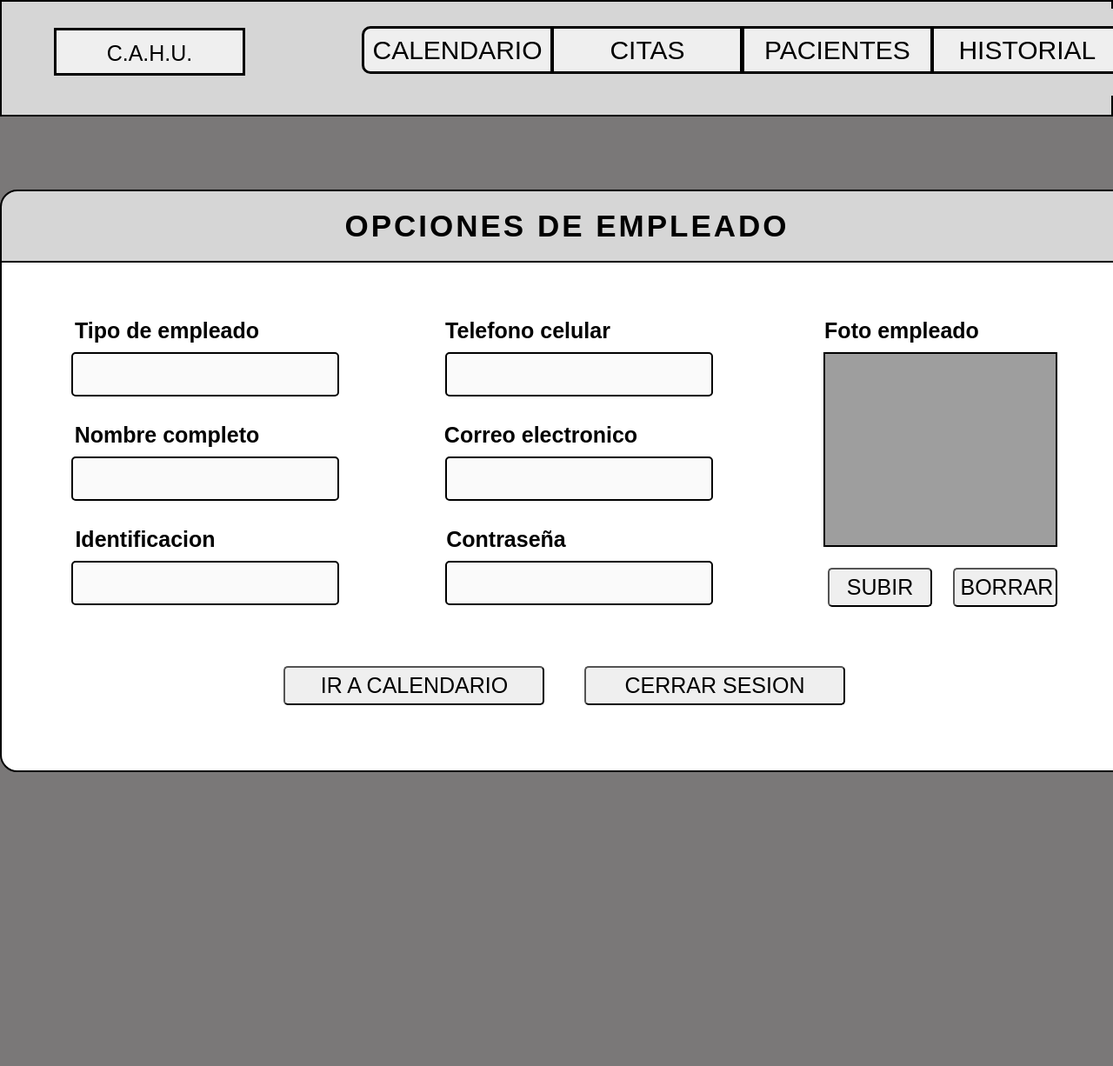
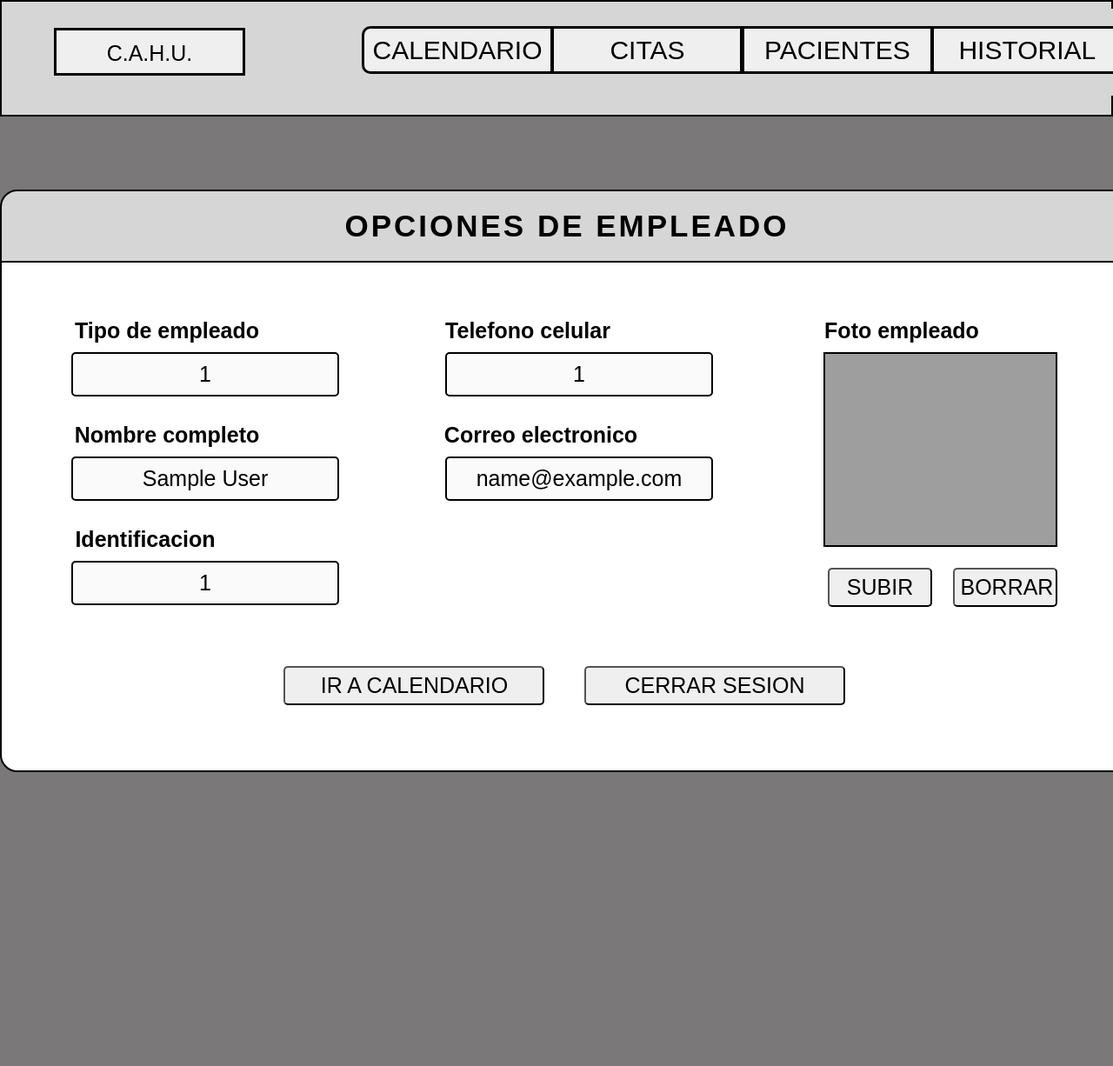
Before and after one commit to molxeuz/ControlDeAgendamiento_e_historialDeUsuario, a PHP site: page /index_usuario.php in a window 1280 px wide; the page is wider, and only the part inside the window is pictured. Shown: that part at 87% size. Run offline with PHP 8.4, Linux system fonts and the light colour scheme; the visitor is signed in with stand-in values (Sample User, id 1); data comes from the database, SQL or seed files in the repository; grey boxes are pictures that could not be loaded.

Commit message:
se agrego vista de empleado en interfaz de usuario

```diff
--- /dev/null
+++ b/controller/read.php
@@ -0,0 +1,14 @@
+<?php
+require_once "./conexion.php";
+
+class Consulta extends Conexion{
+    public function __construct(){
+        parent::__construct();
+    }
+//*********** Consulta usuarios **********//
+public function usuariomedico($iddoc){
+    $busqueda=$this->conexion_db->query("SELECT * FROM `usuariomedico` WHERE `idUsuarioSalud` = $iddoc");
+    $resultado=$busqueda->fetch_all(MYSQLI_ASSOC);
+    return $resultado;
+}
+}
--- a/exportar_historial.php
+++ b/exportar_historial.php
@@ -47,7 +47,6 @@
             array('Fecha de Nacimiento', $fila['fechanacimiento']),
             array('Genero', $fila['genero']),
             array('Direccion', $fila['direccion']),
-            array('Foto del paciente', $fila['imagen_paciente'])
         );
 
         foreach ($datos as $filaDatos) {
--- a/index_editar_paciente.php
+++ b/index_editar_paciente.php
@@ -101,10 +101,9 @@
                             <h3 class="enunciado_tipo">Tipo de identificacion</h3>
 
                             <select name="tipoidentificacion" class="respuesta_tipo" value="<?php echo $tipoidentificacion; ?>">
-                                <option value="NIP">NIP</option>
-                                <option value="NIT">NIT</option>
+                            <option value="CC">CC</option>
                                 <option value="TI">TI</option>
-                                <option value="PAP">PAP</option>
+                                <option value="CX">CX</option>
                             </select>
 
                         </section>
--- a/index_register.php
+++ b/index_register.php
@@ -57,8 +57,8 @@ require('controller/db.php');
                             <input type="text" class="enunciado_tipo" value="Tipo de empleado" disabled>
 
                             <select name="profesion" class="respuesta_tipo">
-                                <option value="doctor">Doctor</option>
-                                <option value="asistente">Asistente</option>
+                                <option value="Doctor">Doctor</option>
+                                <option value="Asistente">Asistente</option>
                             </select>
 
                        </section>
--- a/index_registro_paciente.php
+++ b/index_registro_paciente.php
@@ -56,10 +56,9 @@
                             <input type="text" class="enunciado_tipo" value="Tipo de identificacion" disabled>
 
                             <select name="tipoidentificacion" class="respuesta_tipo">
-                                <option value="NIP">NIP</option>
-                                <option value="NIT">NIT</option>
+                                <option value="CC">CC</option>
                                 <option value="TI">TI</option>
-                                <option value="PAP">PAP</option>
+                                <option value="CX">CX</option>
                             </select>
 
                         </section>
--- a/index_usuario.php
+++ b/index_usuario.php
@@ -1,3 +1,16 @@
+
+<?php
+
+    require_once ('./controller/read.php');
+
+    if (isset($_POST['btnModificacionusuarios'])){
+        require_once ('./controlador/getupdate.php');
+    }
+    $verificar = new Conexion();
+    $resultado = new Consulta();
+    session_start();
+
+?>
 
 <!DOCTYPE html>
 <html lang="en">
@@ -47,7 +60,7 @@
 
                     <h3 class="enunciado_tipo">Tipo de empleado</h3>
 
-                    <input type="text" name="profesion" id="profesion" class="respuesta_tipo" disabled>
+                    <input type="text" name="profesion" id="profesion" class="respuesta_tipo" disabled value="<?php echo $_SESSION['profesion'];?>">
 
                 </section>
 
@@ -56,7 +69,7 @@
 
                     <h3 class="enunciado_nombre">Nombre completo</h3>
 
-                    <input type="text" name="name" id="name" class="respuesta_nombre" disabled>
+                    <input type="text" name="name" id="name" class="respuesta_nombre" disabled value="<?php echo $_SESSION['nombre'];?>">
 
                 </section>
 
@@ -65,7 +78,7 @@
 
                     <h3 class="enunciado_id">Identificacion</h3>
 
-                    <input type="text" name="idUsuarioSalud" id="idUsuarioSalud" class="respuesta_id" disabled>
+                    <input type="text" name="idUsuarioSalud" id="idUsuarioSalud" class="respuesta_id" disabled value="<?php echo $_SESSION['user'];?>">
 
                 </section>
 
@@ -79,7 +92,7 @@
 
                     <h3 class="enunciado_telefono">Telefono celular</h3>
 
-                    <input type="text" name="telefono" id="telefono" class="respuesta_telefono" disabled>
+                    <input type="text" name="telefono" id="telefono" class="respuesta_telefono" disabled value="<?php echo $_SESSION['telefono'];?>">
 
                 </section>
 
@@ -88,16 +101,7 @@
 
                     <h3 class="enunciado_correo">Correo electronico</h3>
 
-                    <input type="text" name="email" id="email" class="respuesta_correo" disabled>
-
-                </section>
-
-                <!-- Contraseña empleado -->
-                <section class="datos_contraseña">
-
-                    <h3 class="enunciado_contraseña">Contraseña</h3>
-
-                    <input type="text" name="password" id="password" class="respuesta_contraseña" disabled>
+                    <input type="text" name="email" id="email" class="respuesta_correo" disabled value="<?php echo $_SESSION['correo'];?>">
 
                 </section>
 
@@ -148,7 +152,7 @@
 
             <section class="enviar">
 
-                <input type="submit" name="btnRegistrar" class="registrarse" value="CERRAR SESION">
+                <button class="registrarse"><a class="inicio_link" href="index.php">CERRAR SESION</a></button>
 
                 <button class="inicio_regresar"><a class="inicio_link" href="index_despues.php">IR A CALENDARIO</a></button>
 
```
Also changed, not shown: exportar_paciente.php (+1 -22 lines).
